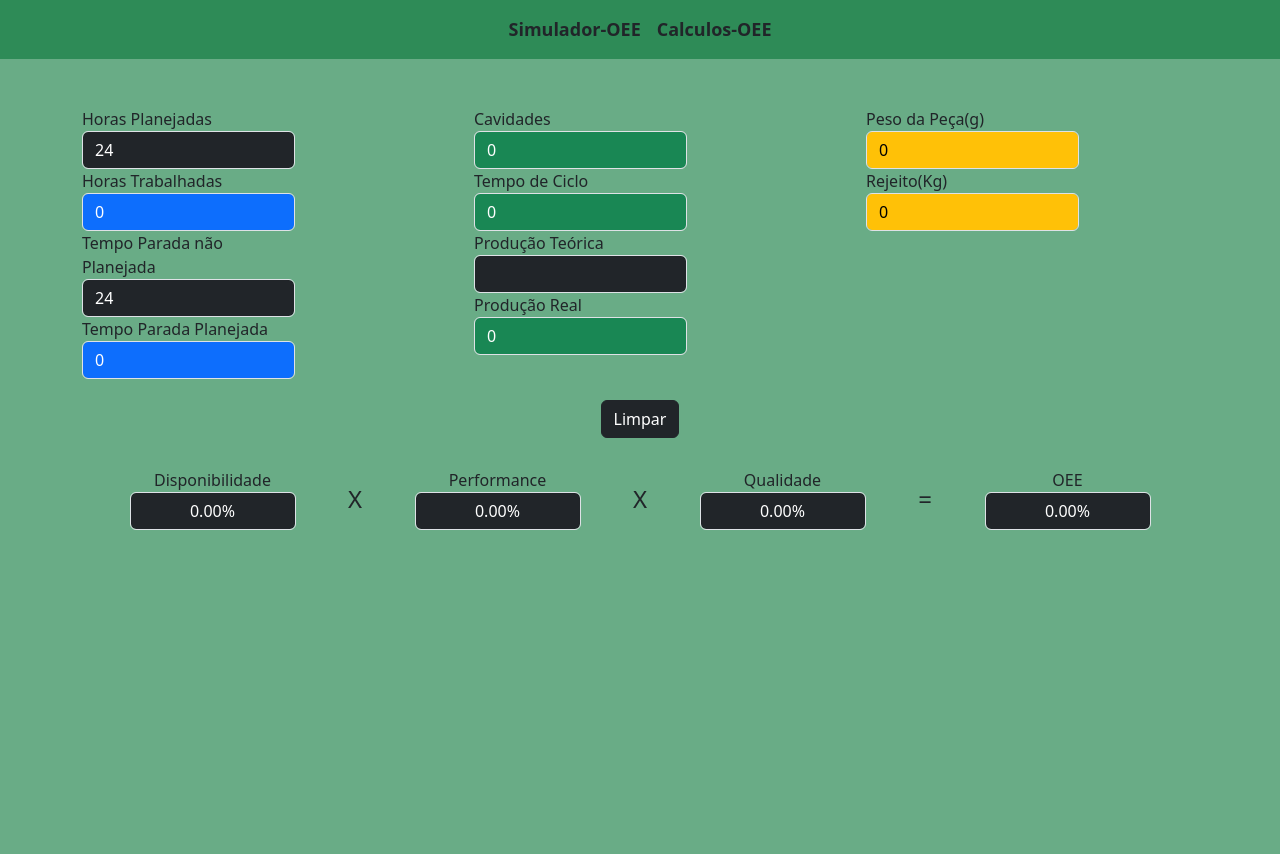
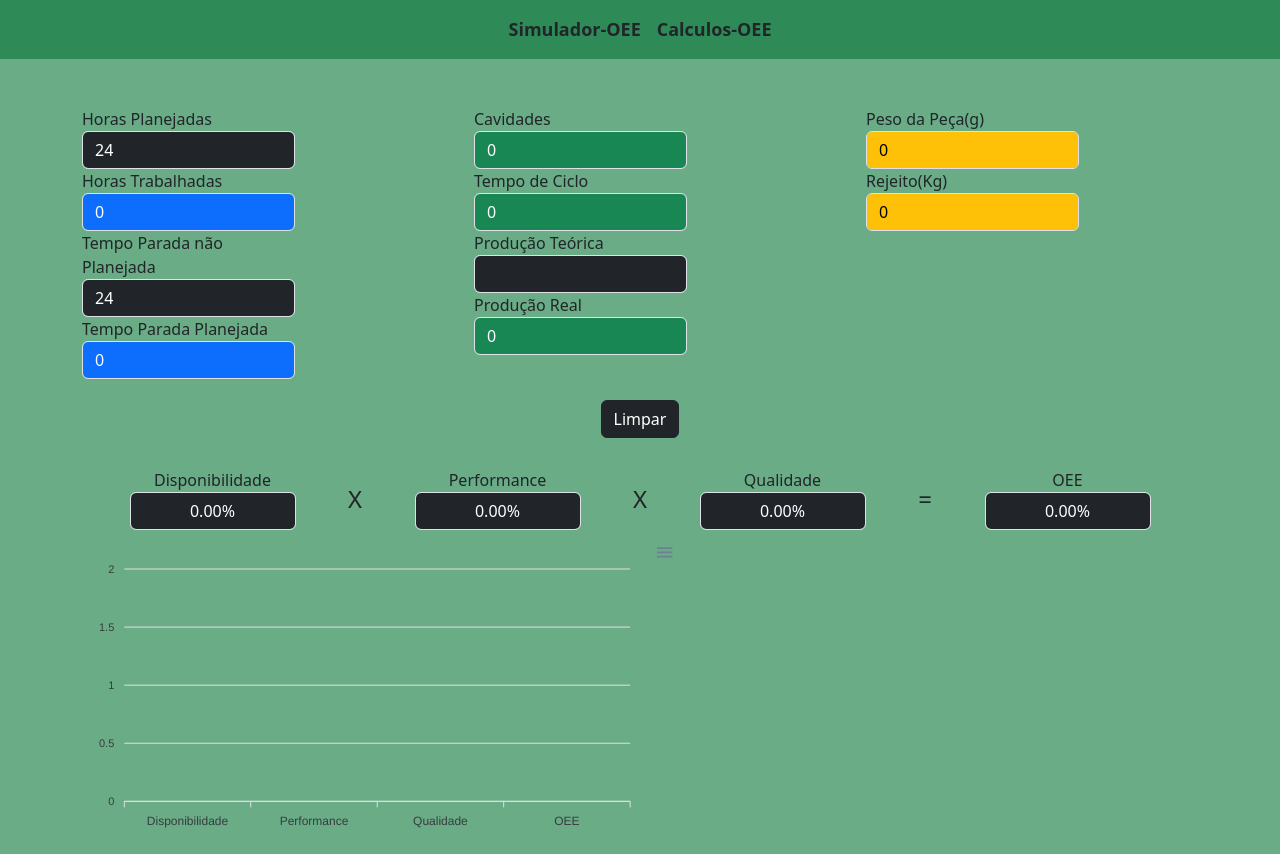
Before and after one commit to italoferreira0/simuladorOEE, a React (Vite) app: page / in a window 1280 px wide. Before the commit the page ends 800 px from the top, so only its background shows below. Built offline with nearby package versions, Linux system fonts and the light colour scheme.

Commit message:
Adicionando Grafico

```diff
--- a/package.json
+++ b/package.json
@@ -10,8 +10,10 @@
     "preview": "vite preview"
   },
   "dependencies": {
+    "apexcharts": "^3.50.0",
     "bootstrap": "^5.3.3",
     "react": "^18.3.1",
+    "react-apexcharts": "^1.4.1",
     "react-bootstrap": "^2.10.4",
     "react-dom": "^18.3.1"
   },
--- a/src/App.jsx
+++ b/src/App.jsx
@@ -3,6 +3,8 @@ import './App.css'
 
 import Navbar from "./components/Narbar"
 import DivMaster from './components/DivMaster'
+import Graficos from './components/Graficos'
+
 
 function App() {
   const [count, setCount] = useState(0)
@@ -10,7 +12,9 @@ function App() {
   return (
     <div>
       <Navbar/>
-      <DivMaster/>
+      <DivMaster>
+        <Graficos/>
+      </DivMaster>
     </div>
 
   )}
--- a/src/components/DivMaster.jsx
+++ b/src/components/DivMaster.jsx
@@ -1,9 +1,12 @@
 import { Alert, Button } from 'bootstrap'
 import '../style/DivMaster.css'
 import { useState } from 'react'
+import Graficos from './Graficos'
+import React, { useEffect, useRef } from 'react';
+import ApexCharts from 'apexcharts';
 
 
-function DivMaster() {
+function DivMaster({ children }) {
     const [Htrabalhada, setHtrabalhada] = useState(0)//Conectando input com variavel.
     const [ParadaPlan, setParadaPlan] = useState(0)
     const [cavidades, setCavidades] = useState(0)
@@ -70,23 +73,6 @@ function DivMaster() {
         setPeso(0)
         setRejeito(0)
         setprodReal(0)
-
-    }
-
-
-    function Calcular() {
-        console.log('Hora Trabalhada', HtrabalhadaFloat)
-        console.log('Parada Planejada', ParadaPlanFloat)
-        console.log('Cavidades ', cavidadesFloat)
-        console.log('Ciclo ', cicloFloat)
-        const producaoTeorica = ProdTeorica(HtrabalhadaFloat, cavidadesFloat, cicloFloat);
-        const Disponibilidade = fun_Disponibilidade(dia, HtrabalhadaFloat, HtrabalhadaFloat)
-        console.log('Produção terorica: ', producaoTeorica)
-        console.log('Produção Real: ', prodRealFloat)
-        console.log('Peso: ', pesoFloat)
-        console.log('Rejeito: ', rejeito)
-        console.log('Disponibilidade%: ', Disponibilidade)
-
 
     }
 
@@ -203,11 +189,15 @@ function DivMaster() {
                         </div>
                     </div>
                 </div>
-            </div>
-        </div>
 
 
 
+            </div>
+
+            {React.Children.map(children,child =>
+                React.cloneElement(child, {Disponibilidade, Performance, Qualidade, OEE})
+            )}
+        </div>
 
     )
 }
--- /dev/null
+++ b/src/components/Graficos.jsx
@@ -0,0 +1,39 @@
+// BarChart.js
+import React from 'react';
+import Chart from 'react-apexcharts';
+
+const BarChart = ({Disponibilidade, Performance, Qualidade, OEE}) => {
+  const options = {
+    chart: {
+      type: 'bar'
+    },
+    plotOptions: {
+      bar: {
+        borderRadius: 4,
+        horizontal: false,
+        columnWidth: '40%'
+      }
+    },
+    dataLabels: {
+      enabled: false
+    },
+    xaxis: {
+      categories: ['Disponibilidade', 'Performance', 'Qualidade','OEE']
+    }
+  };
+
+  const series = [
+    {
+      name: 'Sales',
+      data: [Disponibilidade, Performance, Qualidade, OEE]
+    }
+  ];
+
+  return (
+    <div>
+      <Chart options={options} series={series} type="bar" height={300} width={600}/>
+    </div>
+  );
+};
+
+export default BarChart;
```
Also changed, not shown: 1 other file (tests, documents, lock files or other folders).
